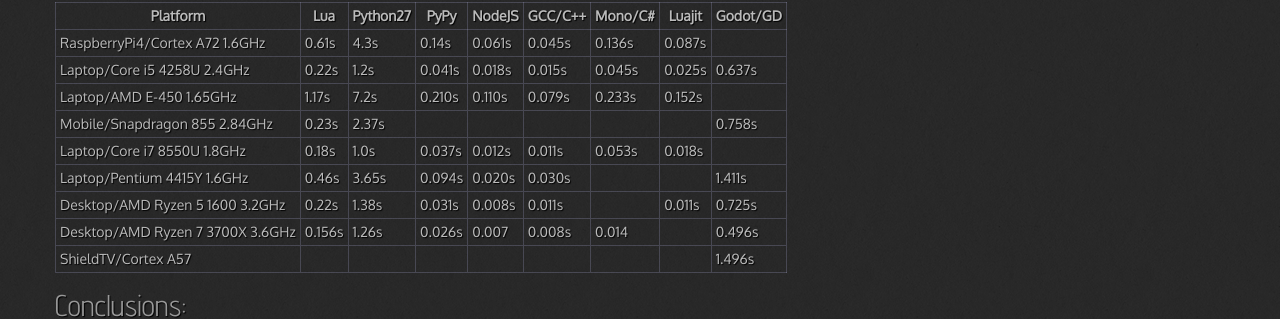
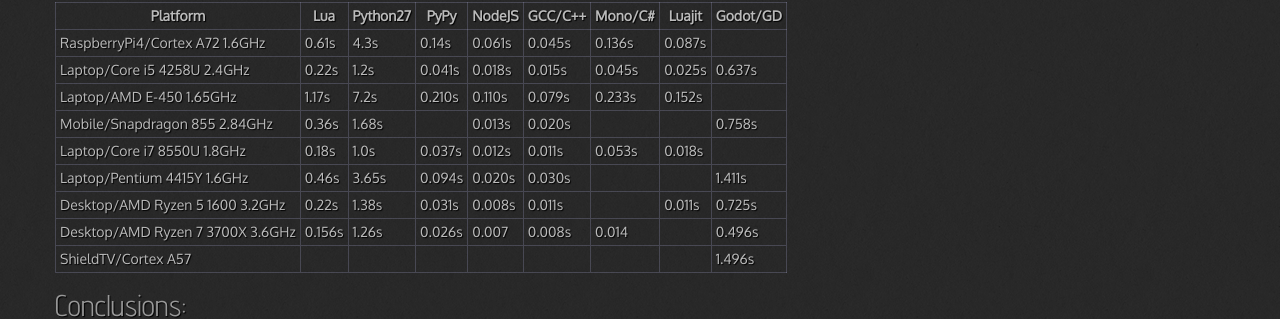
Before and after one commit to Salwan/salwan.github.io, a Jekyll site: the page built from _posts/2019-10-03-simplebench.md, in a window 1280 px wide. Shown: the part 1258-1577 px from the top of the page. Built offline with Jekyll 4.4.1, drawn with Linux system fonts in a browser that asks for light colours; nearby versions of some CDN libraries; comment, search, counter and statistics services are not loaded.

Commit message:
edit re-done benchmarks for snapdragon 855 using termux

```diff
--- a/_posts/2019-10-03-simplebench.md
+++ b/_posts/2019-10-03-simplebench.md
@@ -73,7 +73,7 @@
 |RaspberryPi4/Cortex A72 1.6GHz  |0.61s   |4.3s    |0.14s    |0.061s |0.045s  |0.136s |0.087s|        |
 |Laptop/Core i5 4258U 2.4GHz     |0.22s   |1.2s    |0.041s   |0.018s |0.015s  |0.045s |0.025s|0.637s  |
 |Laptop/AMD E-450 1.65GHz        |1.17s   |7.2s    |0.210s   |0.110s |0.079s  |0.233s |0.152s|        |
-|Mobile/Snapdragon 855 2.84GHz   |0.23s   |2.37s   |         |       |        |       |      |0.758s  |
+|Mobile/Snapdragon 855 2.84GHz   |0.36s   |1.68s   |         |0.013s |0.020s  |       |      |0.758s  |
 |Laptop/Core i7 8550U 1.8GHz     |0.18s   |1.0s    |0.037s   |0.012s |0.011s  |0.053s |0.018s|        |
 |Laptop/Pentium 4415Y 1.6GHz     |0.46s   |3.65s   |0.094s   |0.020s |0.030s  |       |      |1.411s  |
 |Desktop/AMD Ryzen 5 1600 3.2GHz |0.22s   |1.38s   |0.031s   |0.008s |0.011s  |       |0.011s|0.725s  |
```
